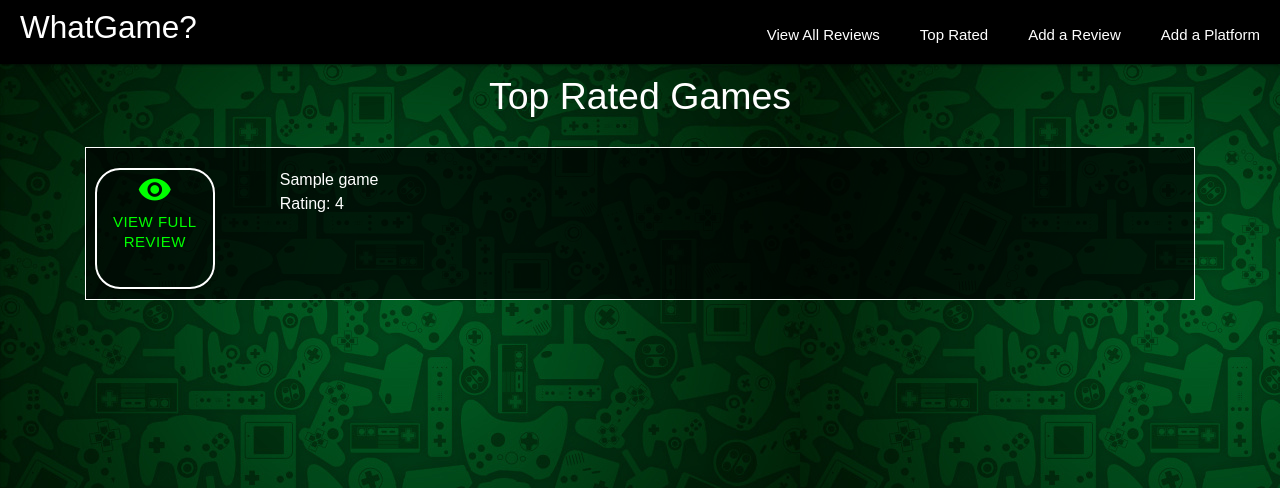
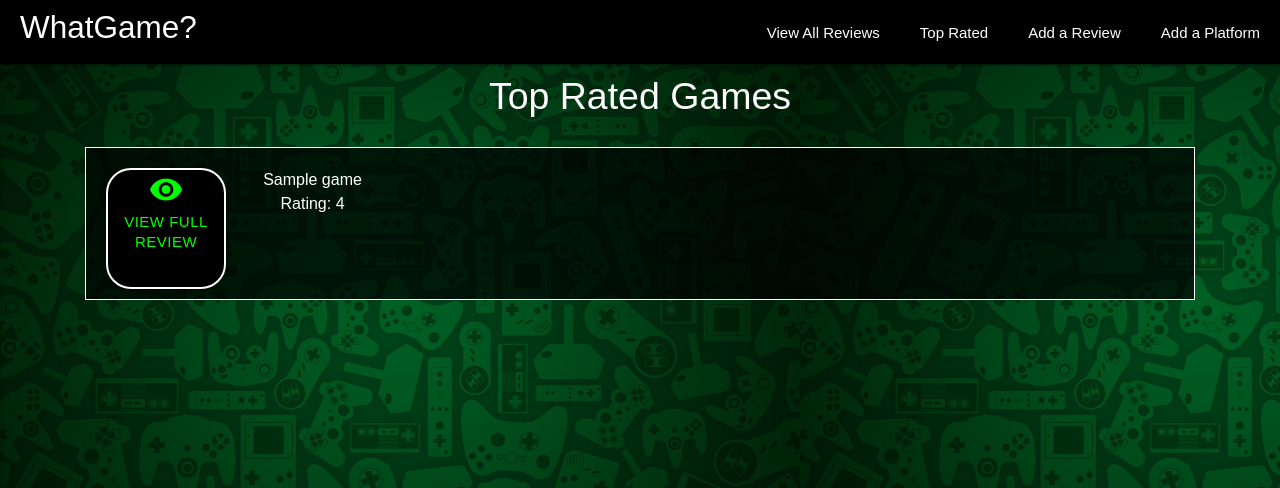
Before and after one commit to djjtyn/WhatGame, a Flask app: page /top_rated in a window 1280 px wide. Shown: the top 488 px of the page. Run offline with Flask 2, Linux system fonts and the light colour scheme; a database or web service that is not in the repository returns one stand-in record (values such as "Sample title"); some libraries are stand-ins or nearby versions.

Commit message:
Search Results now same layout as all games list

```diff
--- a/static/css/style.css
+++ b/static/css/style.css
@@ -11,8 +11,8 @@
  .nav-wrapper ul li a {
      padding: 10px;
      margin: 10px;
-     line-height: 30px;
-     font
+     line-height: 25px;
+
  }/*padding,margin and line height stylings for the navbars headings*/
 
  .nav-wrapper .brand-logo {
@@ -60,6 +60,7 @@ footer {
     padding: 5px;
     border: 1px solid white;
     display: flex;
+    vertical-align: top;
 }/*sets the bg color,font color, font size and border for the list elements children. */
 
 .all-games-summary a {
@@ -77,8 +78,10 @@ footer {
 }/*Icon inside button for viewing full review-size and padding*/
 
 .name_and_rating {
+    width: 800px;
     margin: 15px 50px;
     display: inline-block;
+    text-align: center;
 }/*Game title and Rating area-margins and letter spacing*/
 
 /*Forms*/
@@ -123,7 +126,8 @@ footer {
     color: white;
     margin: 5px;
     text-align: center;
-} /*Buttons to show Full Game reviews*/
+    background: black;
+} /*Buttons to show Full Game reviews and edit/delete buttons*/
 
 
 
@@ -135,16 +139,13 @@ footer {
 
 
 
- /
+
 
  .description {
      text-align: center;
  }
 
-.collapsible-body a {
-    color: white;
-    border: 1px solid white;
-}
+
 
 
 
@@ -161,7 +162,6 @@ footer {
 
 .game-name {
     font-size: 50px;
-
     text-align: center;
 }
 
@@ -175,15 +175,3 @@ footer {
 
     margin-top: 5px;
 }
-
-.edit_review_button{
-    color: white;
-    text-align: center;
-    margin: 10px;
-}
-
-.edit_review_button a{
-    color: white;
-    border: 1px solid white;
-    border-radius: 10px;
-}
--- a/templates/top_rated.html
+++ b/templates/top_rated.html
@@ -1,30 +1,24 @@
 {% extends 'base.html' %}
 {% block content %}
 <h1>Top Rated Games</h1>
-<div class="row">
-  <div class="col s12">
 <ul>
   {% for game in games %}
   <li>
     <div class="all-games-summary">
       <div class="row">
-            <div class="center_icon_and_text">
+        <div class="col s12 m6">
           <a href="{{url_for('show_review', game_id=game._id)}}" class="waves-effect waves-light btn game-btn">
             <i class="material-icons">remove_red_eye</i>
             <br>
             View Full Review
-              </a>
-            </div><!--See Full Review Button-->
-            <div class="name_and_rating">
-              {{game.game_name}}
-              <br>
-              Rating: {{game.rating}}
+          </a><!--View Full Review Button-->
+        </div>
+        <div class="name_and_rating col s12 m6">
+          {{game.game_name}}<br> Rating: {{game.rating}}
         </div><!--Game Name & Rating-->
-          </div><!--See full review button and game name with rating-->
       </div>
+    </div><!--View game button and game name and rating section-->
   </li>
   {% endfor %}
 </ul>
-  </div>
-</div>
 {% endblock %}
```
Also changed, not shown: templates/search.html (+5 -5 lines). Lines whose indentation alone changed are shown as unchanged.
